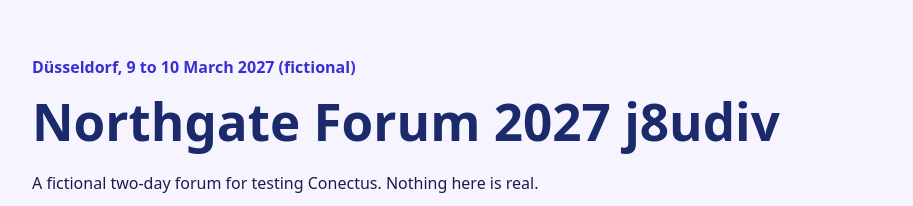
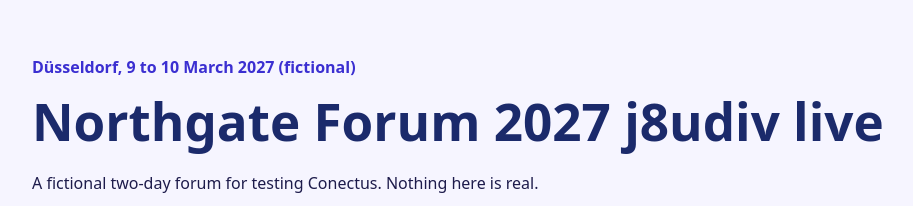
Before and after one commit to codemasterbrown7/conectus-wendy-test-site, a website built with Vite: page index.html in a window 1280 px wide. Shown: the top 206 px of the page, without its empty margins (168-1081 px from the left). Built offline with nearby package versions, Linux system fonts and the light colour scheme.

Commit message:
Home page heading: Northgate Forum 2027 j8udiv live
Changes the main heading on the home page to "Northgate Forum 2027 j8udiv live". Nothing else changes.

Proposed by Wendy through Conectus.

```diff
--- a/index.html
+++ b/index.html
@@ -10,7 +10,7 @@
     <main>
       <section class="hero">
         <p class="eyebrow">Düsseldorf, 9 to 10 March 2027 (fictional)</p>
-        <h1>Northgate Forum 2027 j8udiv</h1>
+        <h1>Northgate Forum 2027 j8udiv live</h1>
         <p>A fictional two-day forum for testing Conectus. Nothing here is real.</p>
         <a class="cta" href="#agenda">See the agenda</a>
       </section>
```
